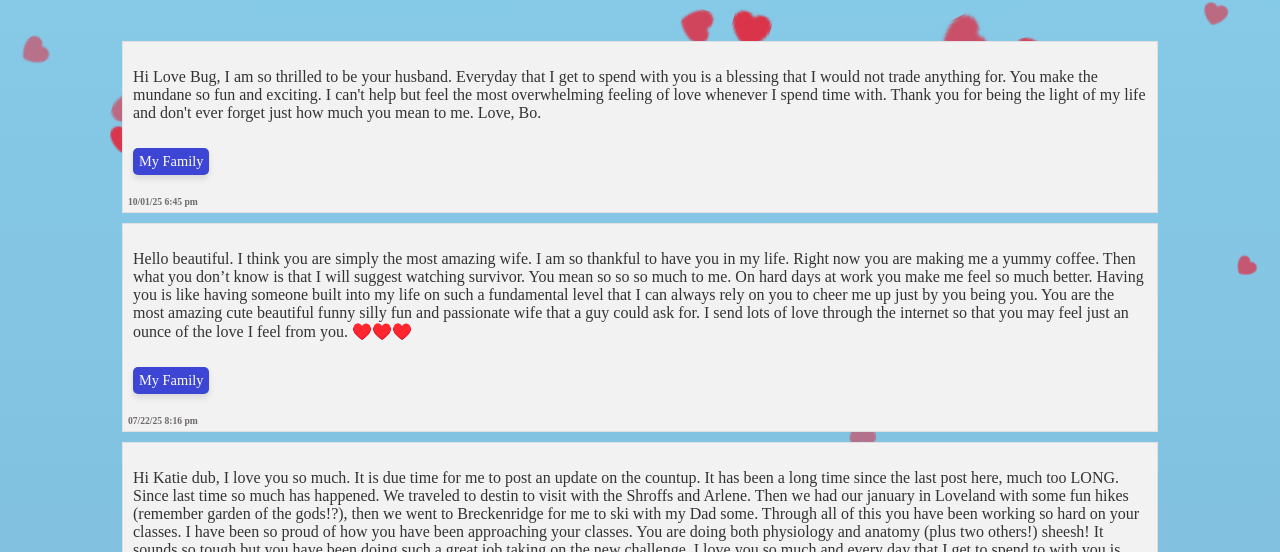
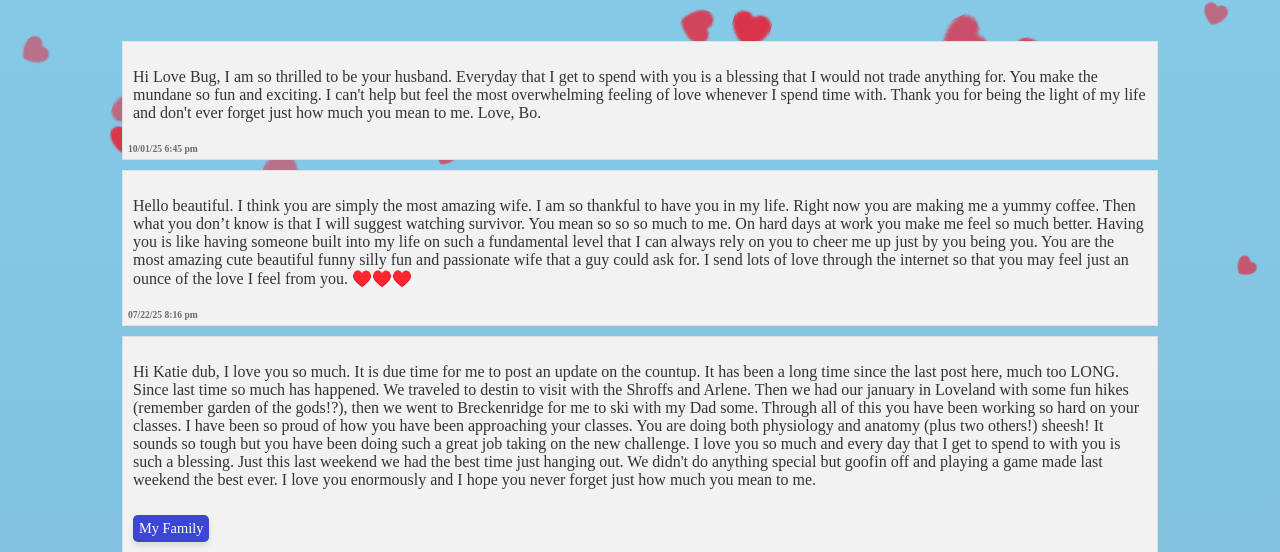
Before and after one commit to bpendley/countup, a plain HTML site: page file.html in a window 1280 px wide. Shown: the part 248-800 px from the top of the page. Drawn offline with Linux system fonts and the light colour scheme.

Commit message:
remove picture

```diff
--- a/file.html
+++ b/file.html
@@ -204,9 +204,6 @@
         mundane so fun and exciting.  I can't help but feel the most overwhelming feeling of love whenever I spend time with.  Thank you for being the light of my
         life and don't ever forget just how much you mean to me.  Love, Bo.
       </p>
-      <p>
-        <a href="javascript:void(0);" class="image-link" data-image="images/jan_feb_25/my_family.jpeg">My Family</a>
-      </p>
       <b>
        10/01/25 6:45 pm
       </b>
@@ -218,9 +215,6 @@
         Having you is like having someone built into my life on such a fundamental level that I can always rely on you to cheer me up just by you being you.
         You are the most amazing cute beautiful funny silly fun and passionate wife that a guy could ask for.  I send lots of love through the internet so that
         you may feel just an ounce of the love I feel from you.  ♥️♥️♥️
-      </p>
-      <p>
-        <a href="javascript:void(0);" class="image-link" data-image="images/jan_feb_25/my_family.jpeg">My Family</a>
       </p>
       <b>
        07/22/25 8:16 pm
```
